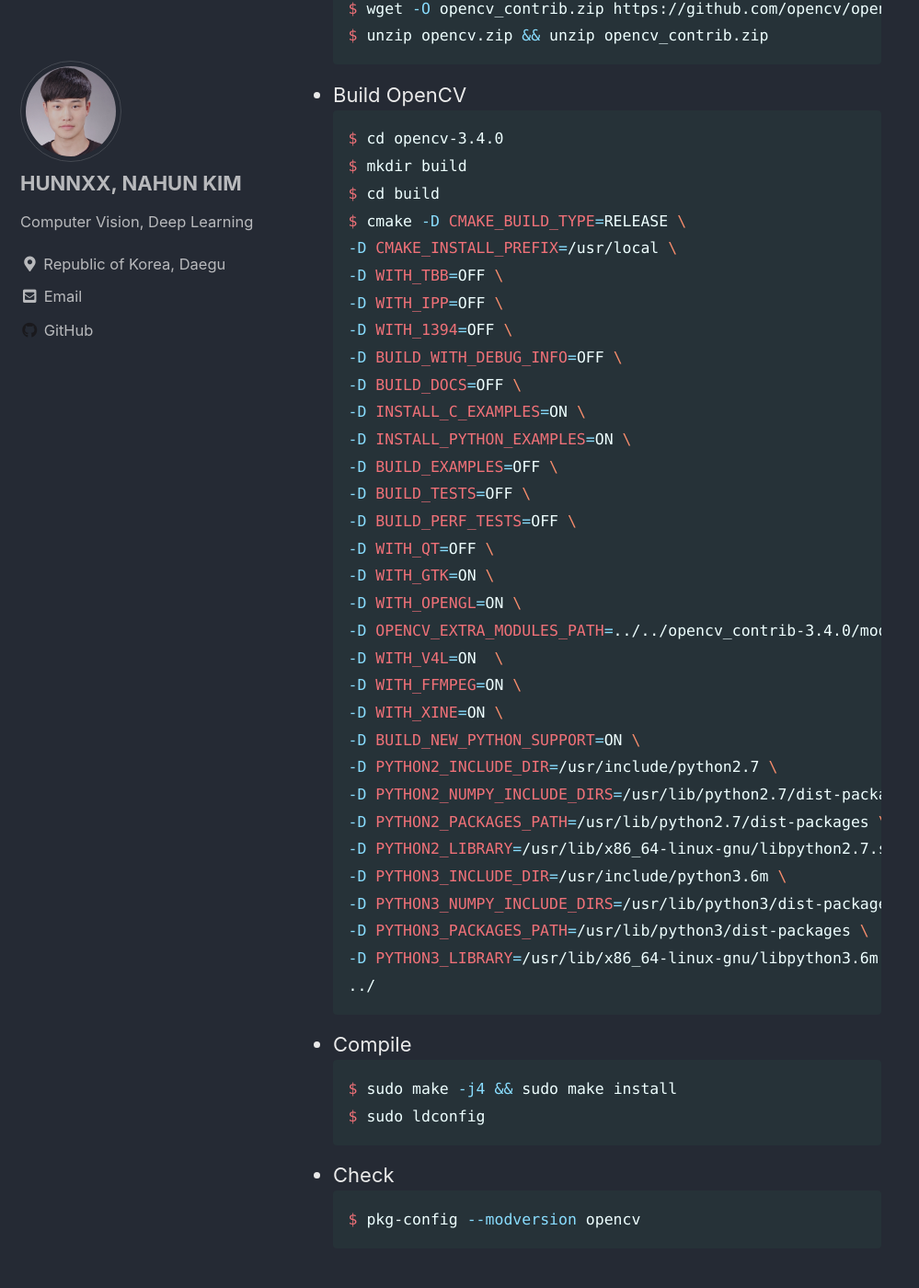
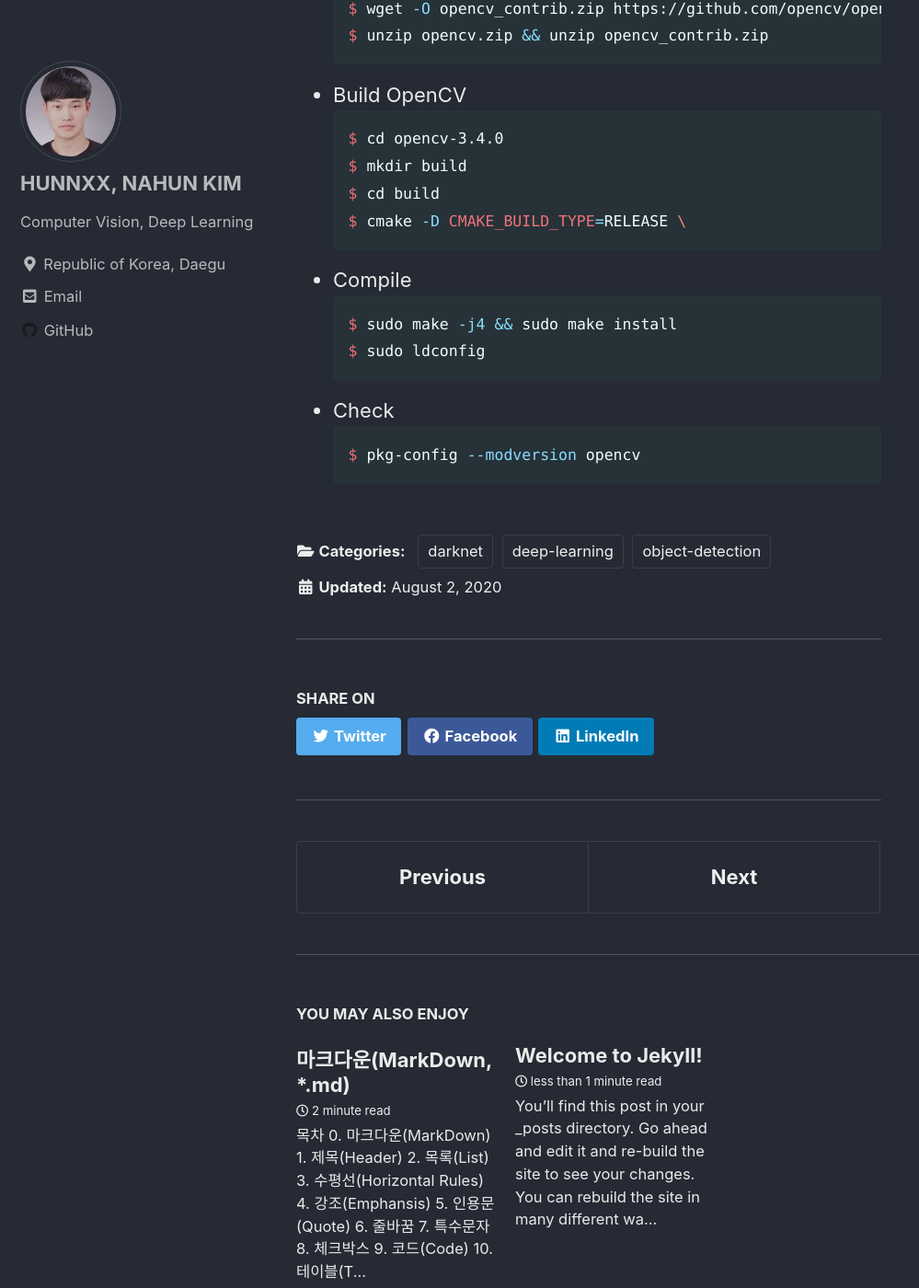
Before and after one commit to hunnxx/hunnxx.github.io, a Jekyll site: the page built from _posts/2020-08-01-darknet.md, in a window 1280 px wide and 1400 px high, scrolled down 4546 px. Shown: the whole window at 92% size, without its empty margins (0-999 px from the left). Built offline with Jekyll 4.4.1, drawn with Linux system fonts in a browser that asks for light colours; cached includes are drawn as plain includes.

Commit message:
Update 2020-08-01-darknet.md

````diff
--- a/_posts/2020-08-01-darknet.md
+++ b/_posts/2020-08-01-darknet.md
@@ -146,34 +146,6 @@ $ cd opencv-3.4.0
 $ mkdir build
 $ cd build
 $ cmake -D CMAKE_BUILD_TYPE=RELEASE \
--D CMAKE_INSTALL_PREFIX=/usr/local \
--D WITH_TBB=OFF \
--D WITH_IPP=OFF \
--D WITH_1394=OFF \
--D BUILD_WITH_DEBUG_INFO=OFF \
--D BUILD_DOCS=OFF \
--D INSTALL_C_EXAMPLES=ON \
--D INSTALL_PYTHON_EXAMPLES=ON \
--D BUILD_EXAMPLES=OFF \
--D BUILD_TESTS=OFF \
--D BUILD_PERF_TESTS=OFF \
--D WITH_QT=OFF \
--D WITH_GTK=ON \
--D WITH_OPENGL=ON \
--D OPENCV_EXTRA_MODULES_PATH=../../opencv_contrib-3.4.0/modules \
--D WITH_V4L=ON  \
--D WITH_FFMPEG=ON \
--D WITH_XINE=ON \
--D BUILD_NEW_PYTHON_SUPPORT=ON \
--D PYTHON2_INCLUDE_DIR=/usr/include/python2.7 \
--D PYTHON2_NUMPY_INCLUDE_DIRS=/usr/lib/python2.7/dist-packages/numpy/core/include/ \
--D PYTHON2_PACKAGES_PATH=/usr/lib/python2.7/dist-packages \
--D PYTHON2_LIBRARY=/usr/lib/x86_64-linux-gnu/libpython2.7.so \
--D PYTHON3_INCLUDE_DIR=/usr/include/python3.6m \
--D PYTHON3_NUMPY_INCLUDE_DIRS=/usr/lib/python3/dist-packages/numpy/core/include/  \
--D PYTHON3_PACKAGES_PATH=/usr/lib/python3/dist-packages \
--D PYTHON3_LIBRARY=/usr/lib/x86_64-linux-gnu/libpython3.6m.so \
-../
 ```
 - Compile
 ```shell
````
